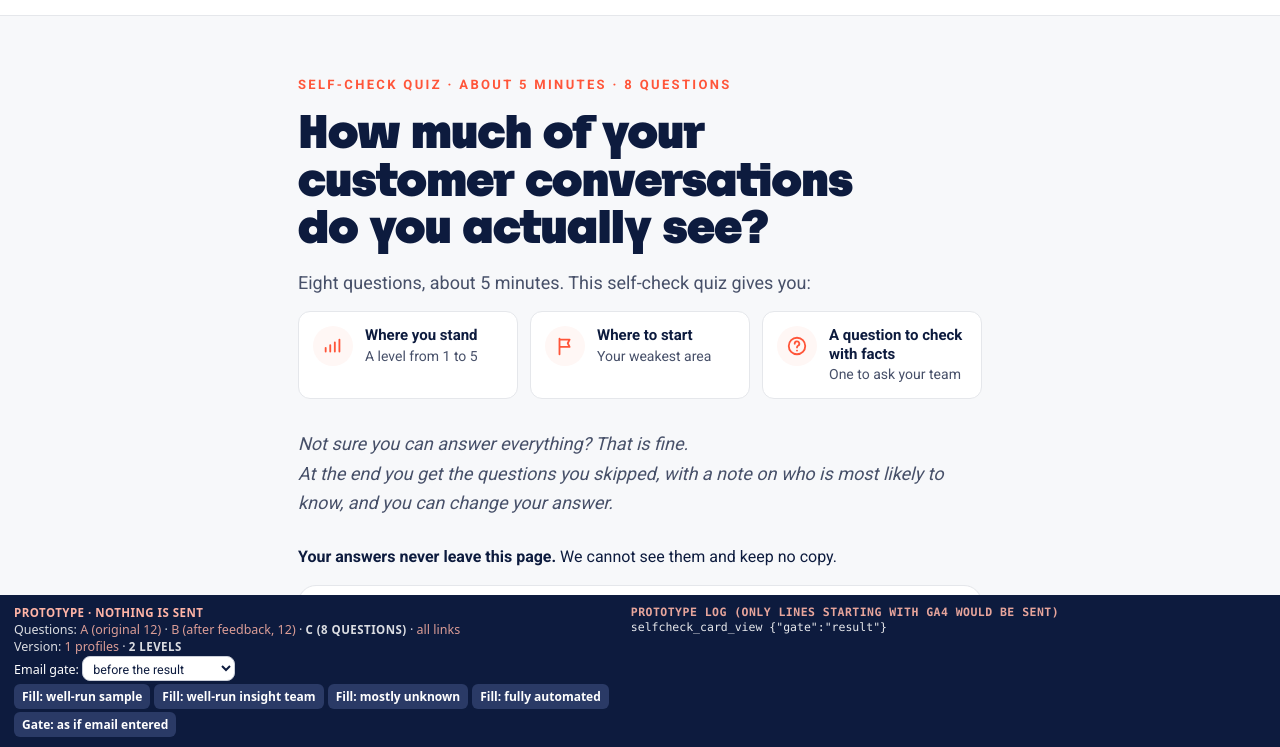
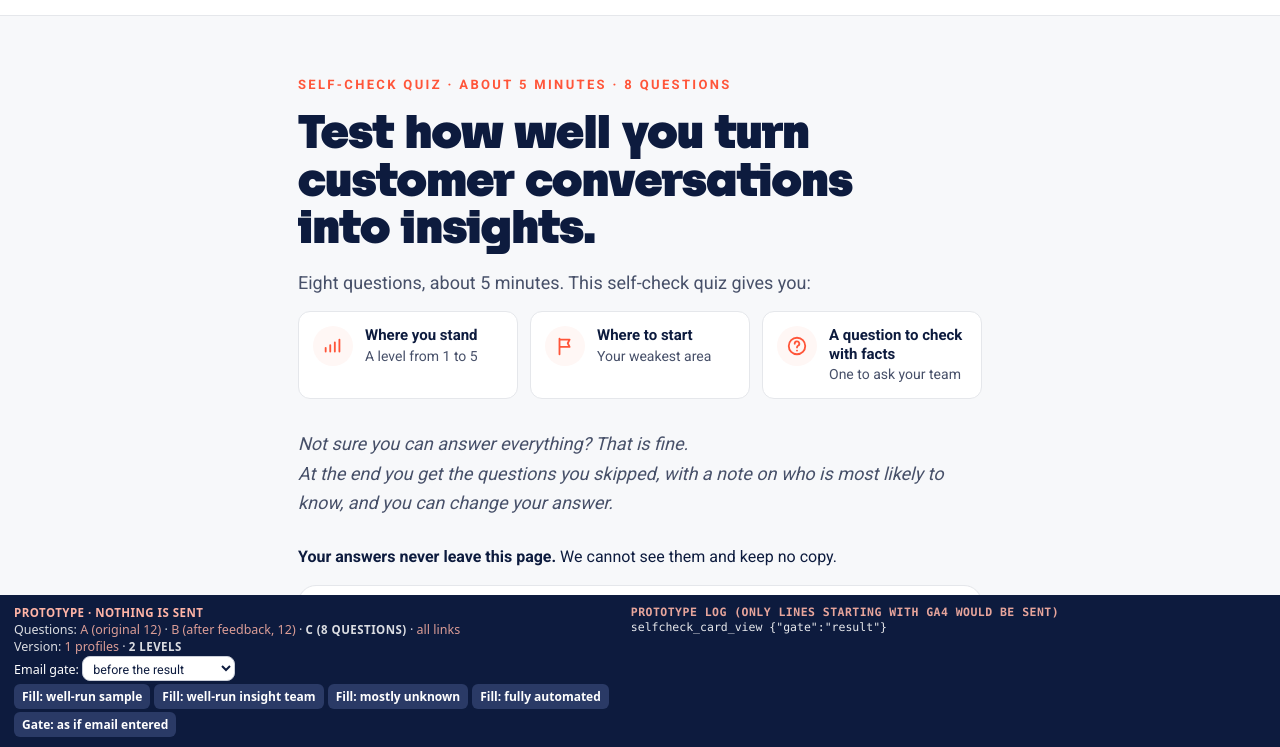
Before and after one commit to PetrMichlDS/ci-selfcheck-review, a plain HTML site: page selfcheck-prototype-c.html in a window 1280 px wide. Shown: the part 53-800 px from the top of the page. Drawn offline with Linux system fonts and the light colour scheme.

Commit message:
Change the quiz headline to: Test how well you turn customer conversations into insights
Co-Authored-By: Claude Sonnet 5.5 <noreply@anthropic.com>

```diff
--- a/selfcheck-prototype-c.html
+++ b/selfcheck-prototype-c.html
@@ -8,7 +8,7 @@
 <link rel="preconnect" href="https://fonts.googleapis.com"><link rel="preconnect" href="https://fonts.gstatic.com" crossorigin>
 <link href="https://fonts.googleapis.com/css2?family=Roboto:wght@400;500;700;900&display=swap" rel="stylesheet">
 <link rel="stylesheet" href="styles.css?v=3">
-<title>Self-check prototype C: How much of your customer conversations do you actually see?</title>
+<title>Self-check prototype C: Test how well you turn customer conversations into insights.</title>
 <style>
 /* Self-check: uses the site's own tokens (styles.css). Only quiz-specific rules below. */
 body{font-family:var(--font-body);color:var(--ink);background:var(--white);margin:0}
@@ -155,7 +155,7 @@ th{font-size:11px;letter-spacing:.12em;text-transform:uppercase;color:var(--ink-
   <!-- SCREEN 1: intro / gate -->
   <section id="s-intro">
     <span class="eyebrow" id="eyN">Self-check quiz · about 5 minutes · 12 questions</span>
-    <h1>How much of your customer conversations do you actually see?</h1>
+    <h1>Test how well you turn customer conversations into insights.</h1>
     <p class="lead" id="leadN" style="margin-bottom:14px">Twelve questions, about 5 minutes. This self-check quiz gives you:</p>
     <ul class="vals">
       <li><span class="vi"><svg viewBox="0 0 24 24" width="22" height="22" fill="none" stroke="currentColor" stroke-width="2" stroke-linecap="round" aria-hidden="true"><path d="M4 18V14M9 18V11M14 18V8M19 18V5"/></svg></span><span><b>Where you stand</b>A level from 1 to 5</span></li>
```
